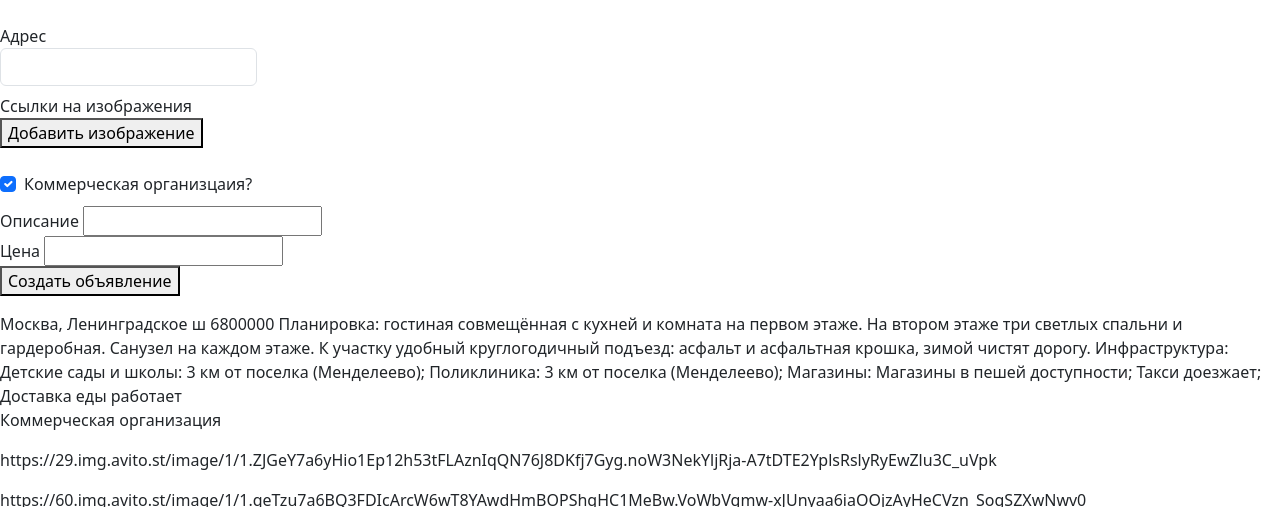
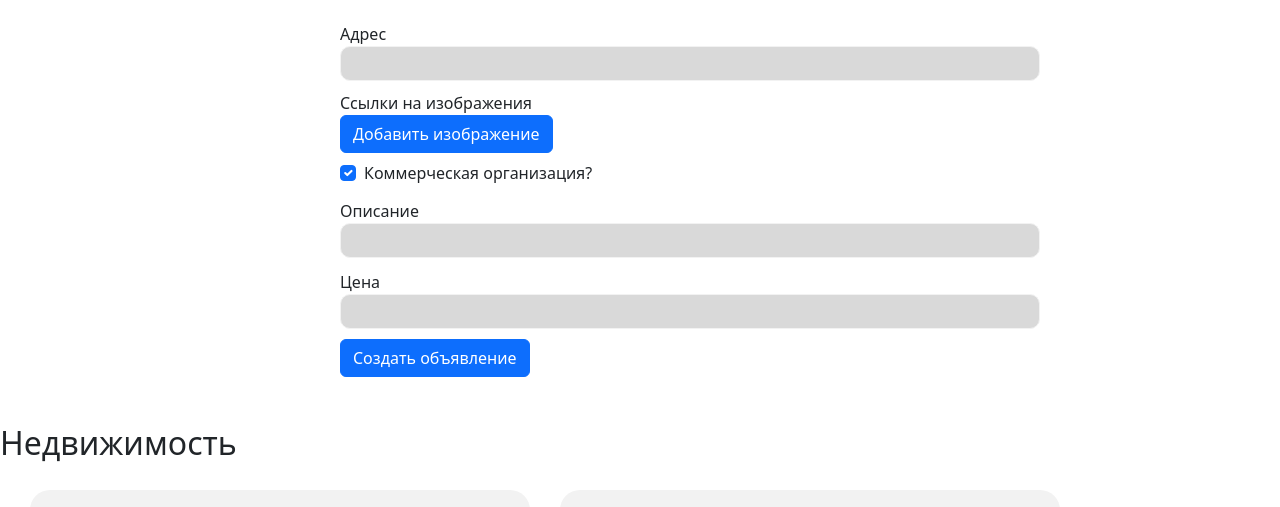
Before and after one commit to Zhorenty/hakaton_invest, a Django app: page /ownership/ in a window 1280 px wide. Shown: the top 507 px of the page. Run offline with Django 4.2, Linux system fonts and the light colour scheme; data comes from the database, SQL or seed files in the repository; both versions use the stored data as it was after the commit.

Commit message:
I was added the web-project

```diff
--- a/web_by_glebas/invest/models.py
+++ b/web_by_glebas/invest/models.py
@@ -7,3 +7,5 @@ class Ownership(models.Model):
     description = models.TextField(blank=True)
     images = models.JSONField(blank=True)
     commercial_organization = models.BooleanField()
+    is_risked = models.BooleanField()
+    potential_percent_profit_per_year = models.IntegerField()
--- a/web_by_glebas/invest/urls.py
+++ b/web_by_glebas/invest/urls.py
@@ -7,7 +7,8 @@ from django.conf.urls.static import static
 urlpatterns = [
     path('', ownership_list, name='ownerships_list_url'),
     path('create', OwnershipCreateView.as_view(), name='ownership_create_url'),
-    path('delete', OwnershipDelete.as_view(), name='ownership_delete_url')
+    path('delete', OwnershipDelete.as_view(), name='ownership_delete_url'),
+    path('properties', jsonmodels)
 ]
 if settings.DEBUG:
     urlpatterns += static(settings.MEDIA_URL, document_root=settings.MEDIA_ROOT)
--- a/web_by_glebas/invest/views.py
+++ b/web_by_glebas/invest/views.py
@@ -2,6 +2,13 @@ from django.shortcuts import render, redirect
 from django.views import View
 from .forms import OwnershipCreateForm
 from .models import Ownership
+from django.http import JsonResponse
+import requests
+
+
+def jsonmodels(request):
+    data = list(Ownership.objects.values())
+    return JsonResponse(data, safe=False)
 
 
 def ownership_list(request):
@@ -26,11 +33,14 @@ class OwnershipCreateView(View):
         for i in range(int(request.POST.get('images_count'))):
             dictionary[f'image[{i}]'] = request.POST.get(f'image[{i}]')
 
+
         model = Ownership.objects.create(address=address,
                                          price=price,
                                          description=description,
                                          images=dictionary,
-                                         commercial_organization=com_org)
+                                         commercial_organization=com_org,
+                                         is_risked=False,
+                                         potential_percent_profit_per_year=7)
         model.save()
         return redirect('ownerships_list_url')
 
--- a/web_by_glebas/static/css/style.css
+++ b/web_by_glebas/static/css/style.css
@@ -2,3 +2,81 @@
 	font-family: Outfit;
 	src: url(../font/Outfit-Black.ttf);
 }
+* {
+	padding: 0;
+	margin: 0;
+	border: 0;
+}
+.form-group {
+	margin-bottom: 2px;
+	width: 800px;
+}
+.form-label {
+	margin-top: 2px;
+	width: 600px;
+}
+.admin-form {
+	padding: 20px;
+	margin-left:auto;
+	margin-right:auto;
+}
+.form-content {
+	position: relative;
+	width: 640px;
+	height: 404px;
+    margin-left:auto;
+	margin-right:auto;
+	border-radius: 5%;
+	margin-bottom: 20px;
+}
+
+.inp_style {
+	width: 700px;
+	height: 35px;
+	border-radius:10px;
+	border: 1px solid #F2F2F2;
+  	transition: .3s border-color;
+	background: #D9D9D9;
+}
+.inp_style:hover {
+	box-shadow:0 0 4px rgba(0,0,0,0.5);
+}
+.parent_div {
+  position: relative;
+  display: flex;
+  flex-direction: row;
+  flex-wrap: wrap;
+}
+.prod_card {
+	width: 500px;
+	background: #F2F2F2;
+	border-radius: 20px;
+	margin-left: 30px;
+	margin-top: 20px;
+}
+.card_head {
+	width:100%;
+	text-align: center;
+}
+.main_img {
+	width: 350px;
+	height: 250px;
+	border-radius: 20px;
+	margin-top: 20px;
+	margin-bottom: 20px;
+}
+.prop_table {
+	font-size: 14px;
+}
+.td_1 {
+	padding-bottom: 10px;
+	padding-left: 10px;
+	max-width: 150px;
+	word-break: break-all;
+}
+.td_2 {
+	padding-bottom: 10px;
+	padding-left: 10px;
+	max-width: 300px;
+	word-break: break-all;
+}
--- a/web_by_glebas/templates/ownership/ownership_list.html
+++ b/web_by_glebas/templates/ownership/ownership_list.html
@@ -3,54 +3,80 @@
     Home page
 {% endblock %}
 {% block content %}
-    <form action="{% url 'ownership_create_url' %}" method="post" id="ownership_form" enctype="multipart/form-data">
+    <div class="form-content">
+            <form action="{% url 'ownership_create_url' %}" method="post" id="ownership_form"
+                  enctype="multipart/form-data" class="admin-form">
                 {% csrf_token %}
                 <input type="hidden" name="images_count" id="images_count">
                 <div id="address_div" class="form-group">
-            <label class="form-label mt-4">Адрес
-            <input name="address" id="address_div" class="form-control" id="address_div" aria-describedby="emailHelp">
-            </label>
-        </div>
-         <div id="images" class="form-group">
-            Ссылки на изображения
-        </div>
-        <button type="button" id="add">Добавить изображение</button>
-        <div id="com_org" class="form-check">
-            <label for="com_org" class="form-label mt-4">Коммерческая организцаия?
-            <input name="com_org" class="form-check-input" type="checkbox" value="1" id="com_org" checked="">
+                    <label class="form-label">Адрес
+                        <input name="address" id="address_div" class="inp_style" aria-describedby="emailHelp">
                     </label>
                 </div>
 
-        <div id="description_div">
-            Описание
-            <input name="description">
+                <div id="images" class="form-images-group">
+                    Ссылки на изображения
                 </div>
-        <div id="price_div">
-            Цена
-            <input name="price">
+                <button type="button" class="btn btn-primary" id="add">Добавить изображение</button>
+
+                <div id="com_org" class="form-check mb-1">
+                    <label for="com_org" class="form-label mt-2">Коммерческая организация?
+                        <input name="com_org" class="form-check-input" type="checkbox" value="1" id="com_org"
+                               checked="">
+                    </label>
+                </div>
+
+                <div id="description_div" class="form-group">
+                    <label class="form-label">Описание
+                        <input name="description" id="description_div" class="inp_style"
+                               aria-describedby="emailHelp">
+                    </label>
+                </div>
+                <div id="price_div" class="form-group">
+                    <label class="form-label">Цена
+                        <input name="price" id="price_div" class="inp_style" aria-describedby="emailHelp">
+                    </label>
                 </div>
 
 
-        <button type="submit">Создать объявление</button>
+                <button type="submit" class="btn btn-primary">Создать объявление</button>
 
             </form>
+        </div>
+    <div class="mid_text">
+        <h2>Недвижимость</h2>
+    </div>
+<div class="parent_div">
 {% for row in rows %}
-        {{ row.address }}
-        {{ row.price }}
-        {{ row.description }}
-        {% if row.commercial_organization %}
-            <p>Коммерческая организация</p>
+
+
+  <div class="prod_card">
+    <div class="card_head">
+        {% for key, value in row.images.items %}
+            {% if key == 'image[0]' %}
+                <img class="main_img" src="{{ value }}">
             {% endif %}
-        {% for key, value in row.images.items %}
 
-            <p>
-                {{ value }}
-            </p>
         {% endfor %}
-        <a href="{% url 'ownership_delete_url' %}?id={{ row.id }}">
-            <button type="submit">Удалить</button>
-        </a>
+    </div>
+    <div class="card_body">
+
+        <table class="prop_table">
+        <tr><td class="td_1">Адрес: </td><td class="td_2">{{ row.address }}</td></tr>
+        <tr><td class="td_1">Ссылка(-и) на фото: </td><td class="td_2">{% for value in row.images.values %}{{ value }}<br>{% endfor %}</td></tr>
+        <tr><td class="td_1">Описание: </td><td class="td_2">{{ row.description }}</td></tr>
+        <tr><td class="td_1">Цена: </td><td class="td_2">{{ row.price }}</td></tr>
+        <tr><td class="td_1">Потенциальный ежегодный заработок: </td><td class="td_2">{{ row.potential_percent_profit_per_year }}</td></tr>
+        <tr><td class="td_1">Коммерческая организация: </td><td class="td_2">{% if row.commercial_organization %}Да{% else %}Нет{% endif %} </td></tr>
+        <tr><td class="td_1">Рискованно ли покупать? </td><td class="td_2">{% if row.is_risked %}Да{% else %}Нет{% endif %}</td></tr>
+        </table>
+        <a href="{% url 'ownership_delete_url' %}?id={{ row.id }}"><button  type="button" class="btn btn-danger">Удалить</button></a>
+    </div>
+  </div>
+
+
 {% endfor %}
+</div>
 
     {% block script %}
         <script>
@@ -60,7 +86,7 @@
             add.addEventListener('click', function () {
                 var div = document.createElement('div');
                 div.id = 'images-' + image_id;
-                div.innerHTML = '<input name="image[' + image_id + ']">'
+                div.innerHTML = '<label class="form-label"><input id="images" class="inp_style" name="image[' + image_id + ']"></label>'
                 form.insertBefore(div, add);
                 image_id++;
                 document.getElementById('images_count').value = image_id;
```
Also changed, not shown: web_by_glebas/db.sqlite3, web_by_glebas/invest/migrations/0001_initial.py. Lines whose indentation alone changed are shown as unchanged.
